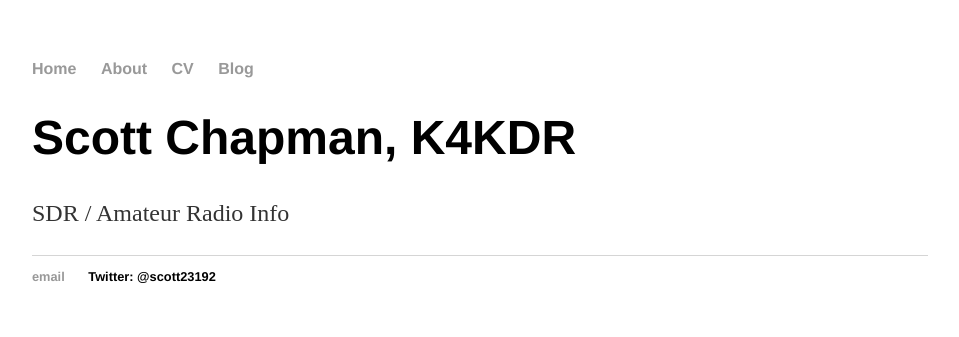
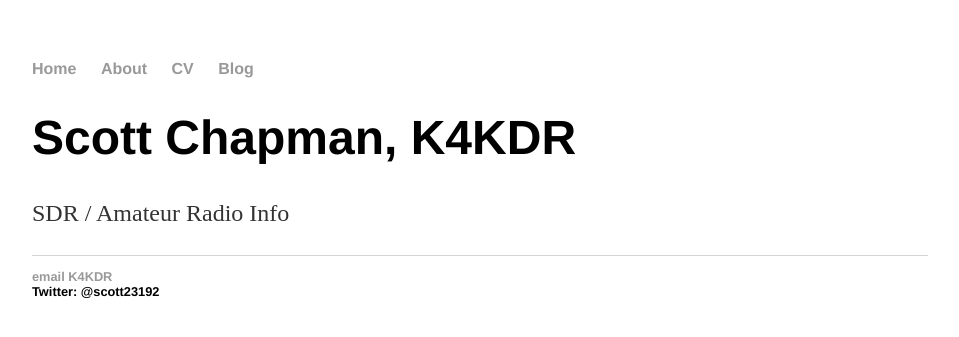
Before and after one commit to K4KDR/k4kdr.github.io, a Jekyll site: the page built from index.html, in a window 1280 px wide. Shown: the top 337 px of the page, without its empty margins (160-1119 px from the left). Built offline with Jekyll 4.4.1, drawn with Linux system fonts in a browser that asks for light colours.

Commit message:
Update default.html

```diff
--- a/_layouts/default.html
+++ b/_layouts/default.html
@@ -21,7 +21,8 @@
 		</div><!-- /.container -->
 		<footer>
     		<ul>
-	        	<li><a href="mailto:scott23192@gmail.com">email</a></li>
+	        	<li><a href="mailto:scott23192@gmail.com">email K4KDR</a></li>
+	        	<br>
 	        	<li>Twitter:  @scott23192</li>
 			</ul>
 		</footer>
```
